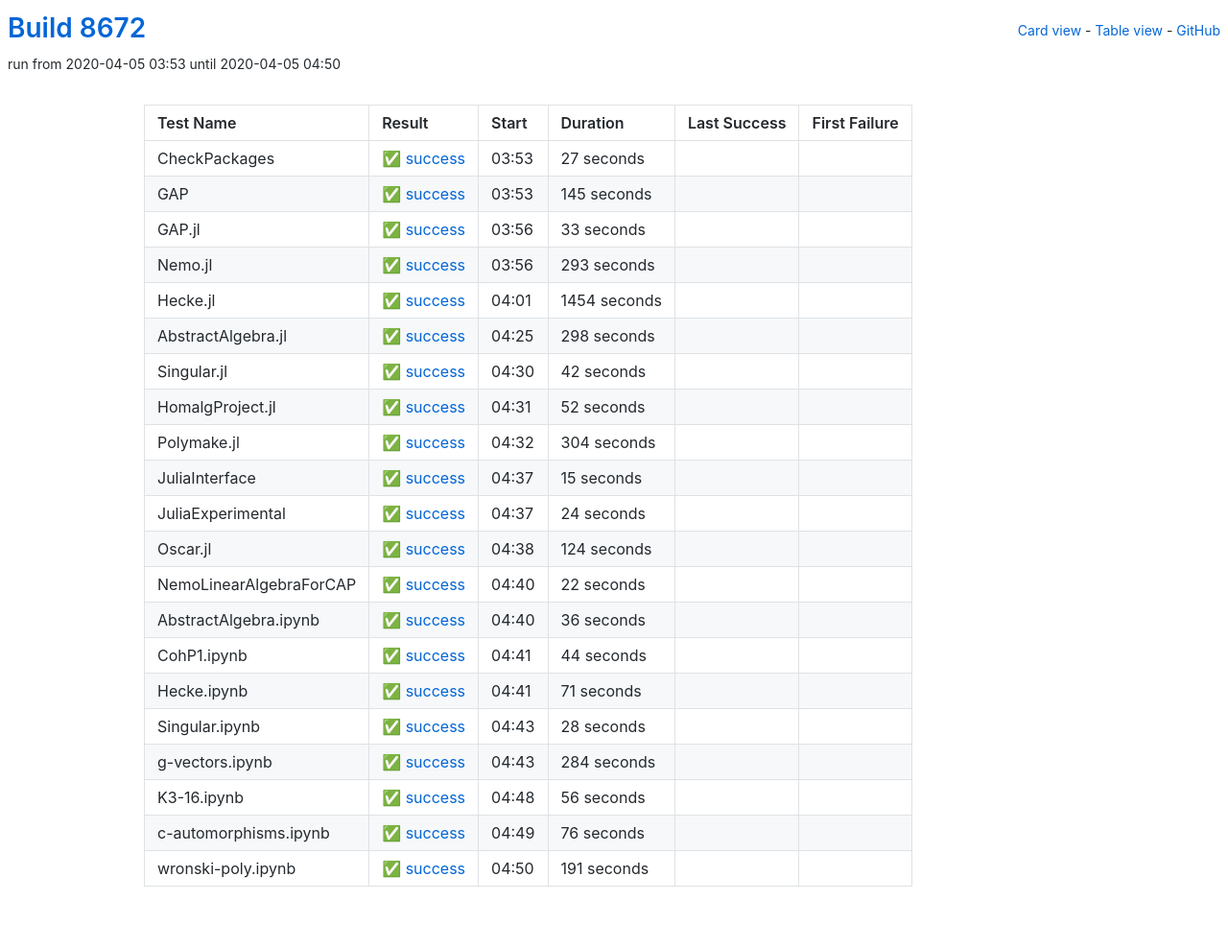
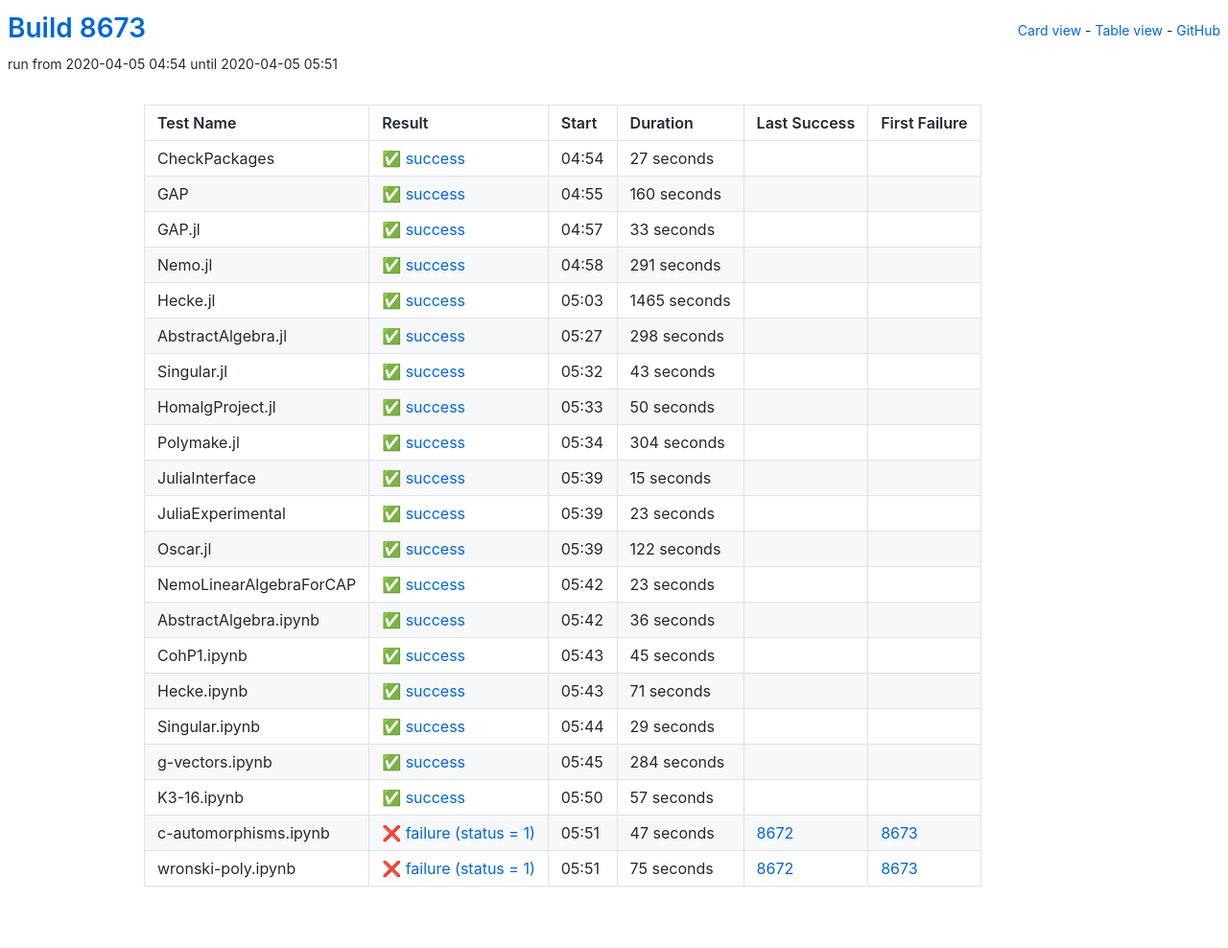
Before and after one commit to oscar-system/oscar-ci-status, a Jekyll site: the page built from table.html, in a window 1280 px wide. Shown: the whole page at 96% size. Built offline with Jekyll 4.4.1, drawn with Linux system fonts in a browser that asks for light colours.

Commit message:
Build 8673

```diff
--- a/_data/ci.yml
+++ b/_data/ci.yml
@@ -1,5 +1,5 @@
-build: 8672
-build_url: https://oscarci.mathematik.uni-kl.de/job/oscar/8672/
+build: 8673
+build_url: https://oscarci.mathematik.uni-kl.de/job/oscar/8673/
 job: oscar
 tests:
 - duration: 27
@@ -8,20 +8,20 @@ tests:
   first_failure_url: null
   last_success: false
   last_success_url: null
-  log: https://oscarci.mathematik.uni-kl.de/job/oscar/8672/artifact/logs/build-8672/CheckPackages.log
+  log: https://oscarci.mathematik.uni-kl.de/job/oscar/8673/artifact/logs/build-8673/CheckPackages.log
   name: CheckPackages
-  start: 2020-04-05 03:53
+  start: 2020-04-05 04:54
   status: success
   success: true
-- duration: 145
+- duration: 160
   exitcode: 0
   first_failure: false
   first_failure_url: null
   last_success: false
   last_success_url: null
-  log: https://oscarci.mathematik.uni-kl.de/job/oscar/8672/artifact/logs/build-8672/GAP.log
+  log: https://oscarci.mathematik.uni-kl.de/job/oscar/8673/artifact/logs/build-8673/GAP.log
   name: GAP
-  start: 2020-04-05 03:53
+  start: 2020-04-05 04:55
   status: success
   success: true
 - duration: 33
@@ -30,31 +30,31 @@ tests:
   first_failure_url: null
   last_success: false
   last_success_url: null
-  log: https://oscarci.mathematik.uni-kl.de/job/oscar/8672/artifact/logs/build-8672/GAP.jl.log
+  log: https://oscarci.mathematik.uni-kl.de/job/oscar/8673/artifact/logs/build-8673/GAP.jl.log
   name: GAP.jl
-  start: 2020-04-05 03:56
+  start: 2020-04-05 04:57
   status: success
   success: true
-- duration: 293
+- duration: 291
   exitcode: 0
   first_failure: false
   first_failure_url: null
   last_success: false
   last_success_url: null
-  log: https://oscarci.mathematik.uni-kl.de/job/oscar/8672/artifact/logs/build-8672/Nemo.jl.log
+  log: https://oscarci.mathematik.uni-kl.de/job/oscar/8673/artifact/logs/build-8673/Nemo.jl.log
   name: Nemo.jl
-  start: 2020-04-05 03:56
+  start: 2020-04-05 04:58
   status: success
   success: true
-- duration: 1454
+- duration: 1465
   exitcode: 0
   first_failure: false
   first_failure_url: null
   last_success: false
   last_success_url: null
-  log: https://oscarci.mathematik.uni-kl.de/job/oscar/8672/artifact/logs/build-8672/Hecke.jl.log
+  log: https://oscarci.mathematik.uni-kl.de/job/oscar/8673/artifact/logs/build-8673/Hecke.jl.log
   name: Hecke.jl
-  start: 2020-04-05 04:01
+  start: 2020-04-05 05:03
   status: success
   success: true
 - duration: 298
@@ -63,31 +63,31 @@ tests:
   first_failure_url: null
   last_success: false
   last_success_url: null
-  log: https://oscarci.mathematik.uni-kl.de/job/oscar/8672/artifact/logs/build-8672/AbstractAlgebra.jl.log
+  log: https://oscarci.mathematik.uni-kl.de/job/oscar/8673/artifact/logs/build-8673/AbstractAlgebra.jl.log
   name: AbstractAlgebra.jl
-  start: 2020-04-05 04:25
+  start: 2020-04-05 05:27
   status: success
   success: true
-- duration: 42
+- duration: 43
   exitcode: 0
   first_failure: false
   first_failure_url: null
   last_success: false
   last_success_url: null
-  log: https://oscarci.mathematik.uni-kl.de/job/oscar/8672/artifact/logs/build-8672/Singular.jl.log
+  log: https://oscarci.mathematik.uni-kl.de/job/oscar/8673/artifact/logs/build-8673/Singular.jl.log
   name: Singular.jl
-  start: 2020-04-05 04:30
+  start: 2020-04-05 05:32
   status: success
   success: true
-- duration: 52
+- duration: 50
   exitcode: 0
   first_failure: false
   first_failure_url: null
   last_success: false
   last_success_url: null
-  log: https://oscarci.mathematik.uni-kl.de/job/oscar/8672/artifact/logs/build-8672/HomalgProject.jl.log
+  log: https://oscarci.mathematik.uni-kl.de/job/oscar/8673/artifact/logs/build-8673/HomalgProject.jl.log
   name: HomalgProject.jl
-  start: 2020-04-05 04:31
+  start: 2020-04-05 05:33
   status: success
   success: true
 - duration: 304
@@ -96,9 +96,9 @@ tests:
   first_failure_url: null
   last_success: false
   last_success_url: null
-  log: https://oscarci.mathematik.uni-kl.de/job/oscar/8672/artifact/logs/build-8672/Polymake.jl.log
+  log: https://oscarci.mathematik.uni-kl.de/job/oscar/8673/artifact/logs/build-8673/Polymake.jl.log
   name: Polymake.jl
-  start: 2020-04-05 04:32
+  start: 2020-04-05 05:34
   status: success
   success: true
 - duration: 15
@@ -107,42 +107,42 @@ tests:
   first_failure_url: null
   last_success: false
   last_success_url: null
-  log: https://oscarci.mathematik.uni-kl.de/job/oscar/8672/artifact/logs/build-8672/JuliaInterface.log
+  log: https://oscarci.mathematik.uni-kl.de/job/oscar/8673/artifact/logs/build-8673/JuliaInterface.log
   name: JuliaInterface
-  start: 2020-04-05 04:37
+  start: 2020-04-05 05:39
   status: success
   success: true
-- duration: 24
+- duration: 23
   exitcode: 0
   first_failure: false
   first_failure_url: null
   last_success: false
   last_success_url: null
-  log: https://oscarci.mathematik.uni-kl.de/job/oscar/8672/artifact/logs/build-8672/JuliaExperimental.log
+  log: https://oscarci.mathematik.uni-kl.de/job/oscar/8673/artifact/logs/build-8673/JuliaExperimental.log
   name: JuliaExperimental
-  start: 2020-04-05 04:37
+  start: 2020-04-05 05:39
   status: success
   success: true
-- duration: 124
+- duration: 122
   exitcode: 0
   first_failure: false
   first_failure_url: null
   last_success: false
   last_success_url: null
-  log: https://oscarci.mathematik.uni-kl.de/job/oscar/8672/artifact/logs/build-8672/Oscar.jl.log
+  log: https://oscarci.mathematik.uni-kl.de/job/oscar/8673/artifact/logs/build-8673/Oscar.jl.log
   name: Oscar.jl
-  start: 2020-04-05 04:38
+  start: 2020-04-05 05:39
   status: success
   success: true
-- duration: 22
+- duration: 23
   exitcode: 0
   first_failure: false
   first_failure_url: null
   last_success: false
   last_success_url: null
-  log: https://oscarci.mathematik.uni-kl.de/job/oscar/8672/artifact/logs/build-8672/NemoLinearAlgebraForCAP.log
+  log: https://oscarci.mathematik.uni-kl.de/job/oscar/8673/artifact/logs/build-8673/NemoLinearAlgebraForCAP.log
   name: NemoLinearAlgebraForCAP
-  start: 2020-04-05 04:40
+  start: 2020-04-05 05:42
   status: success
   success: true
 - duration: 36
@@ -151,20 +151,20 @@ tests:
   first_failure_url: null
   last_success: false
   last_success_url: null
-  log: https://oscarci.mathematik.uni-kl.de/job/oscar/8672/artifact/logs/build-8672/AbstractAlgebra.ipynb.log
+  log: https://oscarci.mathematik.uni-kl.de/job/oscar/8673/artifact/logs/build-8673/AbstractAlgebra.ipynb.log
   name: AbstractAlgebra.ipynb
-  start: 2020-04-05 04:40
+  start: 2020-04-05 05:42
   status: success
   success: true
-- duration: 44
+- duration: 45
   exitcode: 0
   first_failure: false
   first_failure_url: null
   last_success: false
   last_success_url: null
-  log: https://oscarci.mathematik.uni-kl.de/job/oscar/8672/artifact/logs/build-8672/CohP1.ipynb.log
+  log: https://oscarci.mathematik.uni-kl.de/job/oscar/8673/artifact/logs/build-8673/CohP1.ipynb.log
   name: CohP1.ipynb
-  start: 2020-04-05 04:41
+  start: 2020-04-05 05:43
   status: success
   success: true
 - duration: 71
@@ -173,20 +173,20 @@ tests:
   first_failure_url: null
   last_success: false
   last_success_url: null
-  log: https://oscarci.mathematik.uni-kl.de/job/oscar/8672/artifact/logs/build-8672/Hecke.ipynb.log
+  log: https://oscarci.mathematik.uni-kl.de/job/oscar/8673/artifact/logs/build-8673/Hecke.ipynb.log
   name: Hecke.ipynb
-  start: 2020-04-05 04:41
+  start: 2020-04-05 05:43
   status: success
   success: true
-- duration: 28
+- duration: 29
   exitcode: 0
   first_failure: false
   first_failure_url: null
   last_success: false
   last_success_url: null
-  log: https://oscarci.mathematik.uni-kl.de/job/oscar/8672/artifact/logs/build-8672/Singular.ipynb.log
+  log: https://oscarci.mathematik.uni-kl.de/job/oscar/8673/artifact/logs/build-8673/Singular.ipynb.log
   name: Singular.ipynb
-  start: 2020-04-05 04:43
+  start: 2020-04-05 05:44
   status: success
   success: true
 - duration: 284
@@ -195,41 +195,41 @@ tests:
   first_failure_url: null
   last_success: false
   last_success_url: null
-  log: https://oscarci.mathematik.uni-kl.de/job/oscar/8672/artifact/logs/build-8672/g-vectors.ipynb.log
+  log: https://oscarci.mathematik.uni-kl.de/job/oscar/8673/artifact/logs/build-8673/g-vectors.ipynb.log
   name: g-vectors.ipynb
-  start: 2020-04-05 04:43
+  start: 2020-04-05 05:45
   status: success
   success: true
-- duration: 56
+- duration: 57
   exitcode: 0
   first_failure: false
   first_failure_url: null
   last_success: false
   last_success_url: null
-  log: https://oscarci.mathematik.uni-kl.de/job/oscar/8672/artifact/logs/build-8672/K3-16.ipynb.log
+  log: https://oscarci.mathematik.uni-kl.de/job/oscar/8673/artifact/logs/build-8673/K3-16.ipynb.log
   name: K3-16.ipynb
-  start: 2020-04-05 04:48
+  start: 2020-04-05 05:50
   status: success
   success: true
-- duration: 76
-  exitcode: 0
-  first_failure: false
-  first_failure_url: null
-  last_success: false
-  last_success_url: null
-  log: https://oscarci.mathematik.uni-kl.de/job/oscar/8672/artifact/logs/build-8672/c-automorphisms.ipynb.log
+- duration: 47
+  exitcode: 1
+  first_failure: 8673
+  first_failure_url: https://oscarci.mathematik.uni-kl.de/job/oscar/8673/
+  last_success: 8672
+  last_success_url: https://oscarci.mathematik.uni-kl.de/job/oscar/8672/
+  log: https://oscarci.mathematik.uni-kl.de/job/oscar/8673/artifact/logs/build-8673/c-automorphisms.ipynb.log
   name: c-automorphisms.ipynb
-  start: 2020-04-05 04:49
-  status: success
-  success: true
-- duration: 191
-  exitcode: 0
-  first_failure: false
-  first_failure_url: null
-  last_success: false
-  last_success_url: null
-  log: https://oscarci.mathematik.uni-kl.de/job/oscar/8672/artifact/logs/build-8672/wronski-poly.ipynb.log
+  start: 2020-04-05 05:51
+  status: failure
+  success: false
+- duration: 75
+  exitcode: 1
+  first_failure: 8673
+  first_failure_url: https://oscarci.mathematik.uni-kl.de/job/oscar/8673/
+  last_success: 8672
+  last_success_url: https://oscarci.mathematik.uni-kl.de/job/oscar/8672/
+  log: https://oscarci.mathematik.uni-kl.de/job/oscar/8673/artifact/logs/build-8673/wronski-poly.ipynb.log
   name: wronski-poly.ipynb
-  start: 2020-04-05 04:50
-  status: success
-  success: true
+  start: 2020-04-05 05:51
+  status: failure
+  success: false
```
Also changed, not shown: README.md.
